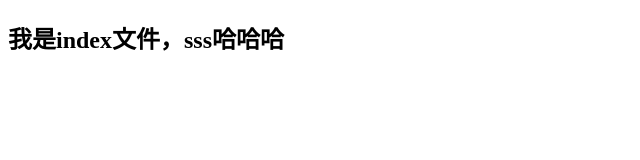
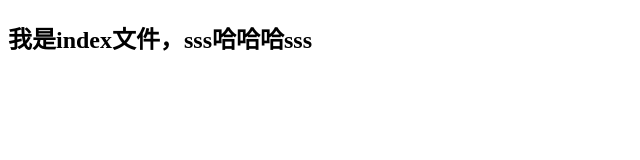
Before and after one commit to zhiwei001/git-demo, a plain HTML site: page index.html in a window 1280 px wide. Shown: the full height of the page, 0-640 px from the left. Drawn offline with Linux system fonts and the light colour scheme.

Commit message:
A程序员的第四次提交

```diff
--- a/index.html
+++ b/index.html
@@ -9,7 +9,7 @@
 </head>
 
 <body>
-    <h2>我是index文件，sss哈哈哈</h2>
+    <h2>我是index文件，sss哈哈哈sss</h2>
 </body>
 
 </html>
```
